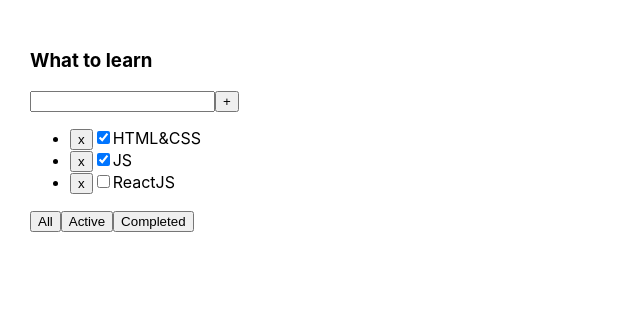
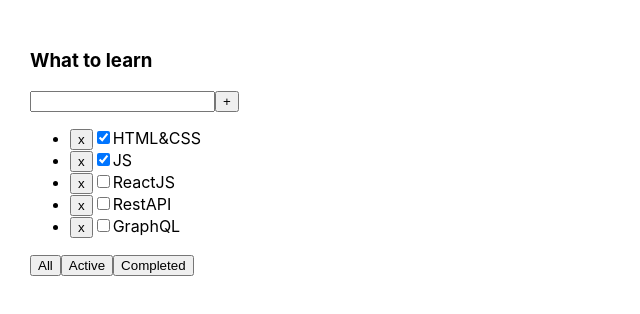
Before and after one commit to AndreiSokhan/todolist-ts, a React (Create React App) app: page / in a window 1280 px wide. Shown: the top 314 px of the page, without its empty margins (0-640 px from the left). Built offline with nearby package versions, Linux system fonts and the light colour scheme.

Commit message:
restart_button

```diff
--- a/src/App.tsx
+++ b/src/App.tsx
@@ -8,7 +8,9 @@
    let [tasks1, setTasks1] = useState([
       {id: v1(), title: "HTML&CSS", isDone: true},
       {id: v1(), title: "JS", isDone: true},
-      {id: v1(), title: "ReactJS", isDone: false}
+      {id: v1(), title: "ReactJS", isDone: false},
+      {id: v1(), title: "RestAPI", isDone: false},
+      {id: v1(), title: "GraphQL", isDone: false}
    ])
 
 
@@ -25,9 +27,8 @@
 
    const addTask = (newTitle: string) => {
       let newTask = {id: v1(), title: newTitle, isDone: false}
-      setTasks1([newTask,...tasks1])
+      setTasks1([newTask, ...tasks1])
    }
-
 
    let prokladka = tasks1
    if (valueButton === "Active") {
--- a/src/components/Button.tsx
+++ b/src/components/Button.tsx
@@ -0,0 +1,18 @@
+import React from "react";
+
+type propsButtonType = {
+   name: string,
+   callBack:()=>void
+}
+
+export const Button = (props: propsButtonType) => {
+
+   const onClickHandler = () => {
+      props.callBack()
+   }
+
+   return (
+      <button onClick={onClickHandler}>{props.name}</button>
+
+   );
+};
--- a/src/components/TodoList.tsx
+++ b/src/components/TodoList.tsx
@@ -1,4 +1,5 @@
 import React, {useState, KeyboardEvent, ChangeEvent} from "react";
+import {Button} from "./Button";
 
 type TasksPropsType = {
    id: string,
@@ -36,10 +37,9 @@
    const FilterHandler = (filterValue: string) => {
       props.tasksFilter(filterValue)
    }
-   const removeTaskHandler = (elID:string) => {
+   const removeTaskHandler = (elID: string) => {
       props.removeTask(elID)
    }
-
 
    return (
       <div>
@@ -49,17 +49,16 @@
                    onKeyPress={onKeyPressHandler}
                    onChange={onChangeHandler}
             />
-
-
             {/*onClick не может в себе содержать функцию. При наличии функции мы всегда ее выносим вверх и в onClick оставляем только ссылку на нее*/}
-            <button onClick={addTaskHandler}>+</button>
+            {/*<button onClick={addTaskHandler}>+</button>*/}
+            <Button name={'+'} callBack={addTaskHandler}/>
          </div>
          <ul>
             {props.task.map((el) => {
                return (
                   <li key={el.id}>
-                     {/*<button onClick={() => props.removeTask(el.id)}>x</button>*/}
-                     <button onClick={() => removeTaskHandler(el.id)}>x</button>
+                     {/*<button onClick={() => removeTaskHandler(el.id)}>x</button>*/}
+                     <Button name={'x'} callBack={() => removeTaskHandler(el.id)}/>
                      <input type="checkbox" checked={el.isDone}/>
                      <span>{el.title}</span>
                   </li>
@@ -68,10 +67,13 @@
 
          </ul>
          <div>
-            {/*<button onClick={() => props.tasksFilter("All")}>All</button>*/}
-            <button onClick={() => FilterHandler('All')}>All</button>
-            <button onClick={() => FilterHandler("Active")}>Active</button>
-            <button onClick={() => FilterHandler("Completed")}>Completed</button>
+            <Button name={'All'} callBack={() => FilterHandler('All')}/>
+            <Button name={'Active'} callBack={() => FilterHandler('Active')}/>
+            <Button name={'Completed'} callBack={() => FilterHandler('Completed')}/>
+
+            {/*<button onClick={() => FilterHandler('All')}>All</button>*/}
+            {/*<button onClick={() => FilterHandler("Active")}>Active</button>*/}
+            {/*<button onClick={() => FilterHandler("Completed")}>Completed</button>*/}
          </div>
       </div>
    )
```
